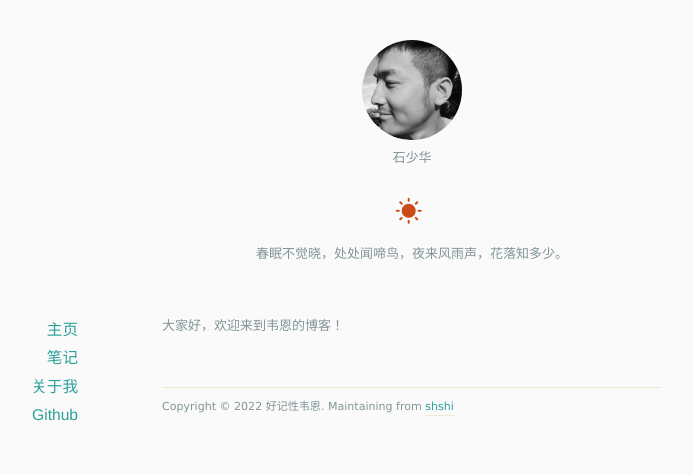
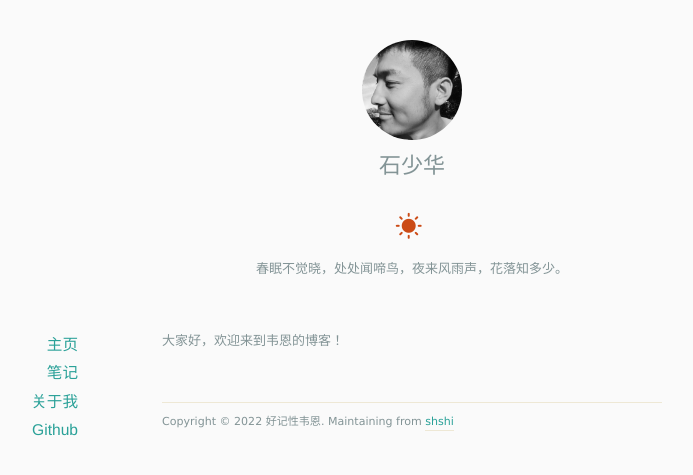
Before and after one commit to shshi/shishaohua.github.io, a Jekyll site: the page built from docs/index.html, in a window 1280 px wide. Shown: the top 475 px of the page, without its empty margins (228-921 px from the left). Built offline with Jekyll 4.4.1, drawn with Linux system fonts in a browser that asks for light colours; nearby versions of some CDN libraries; the list of posts is cut into pages by our own code.

Commit message:
Update style.css

```diff
--- a/docs/assets/css/style.css
+++ b/docs/assets/css/style.css
@@ -35,6 +35,11 @@ body {
 	font-family: Verdana, serif,-apple-system;
 	font-size: 13px;
 	line-height: 1.7;
+}
+
+.my_name {
+	font-family: serif,-apple-system, "Microsoft Yahei";
+	font-size: 22px;
 }
 
 .social-layer {
```
